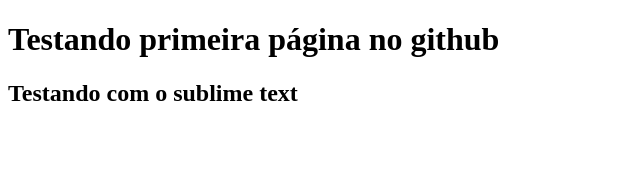
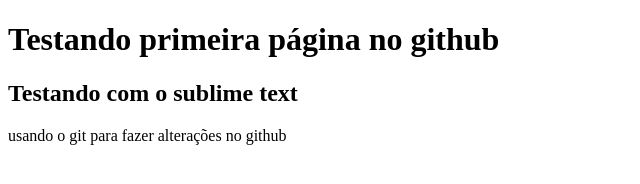
Before and after one commit to mrbrunelli/repository, a plain HTML site: page index.html in a window 1280 px wide. Shown: the whole page, without its empty margins (0-640 px from the left). Drawn offline with Linux system fonts and the light colour scheme.

Commit message:
Alteração no arquivo index.html

```diff
--- a/index.html
+++ b/index.html
@@ -7,5 +7,6 @@
 <body>
 	<h1>Testando primeira página no github</h1>
 	<h2>Testando com o sublime text</h2>
+	<p>usando o git para fazer alterações no github</p>
 </body>
 </html>
```
